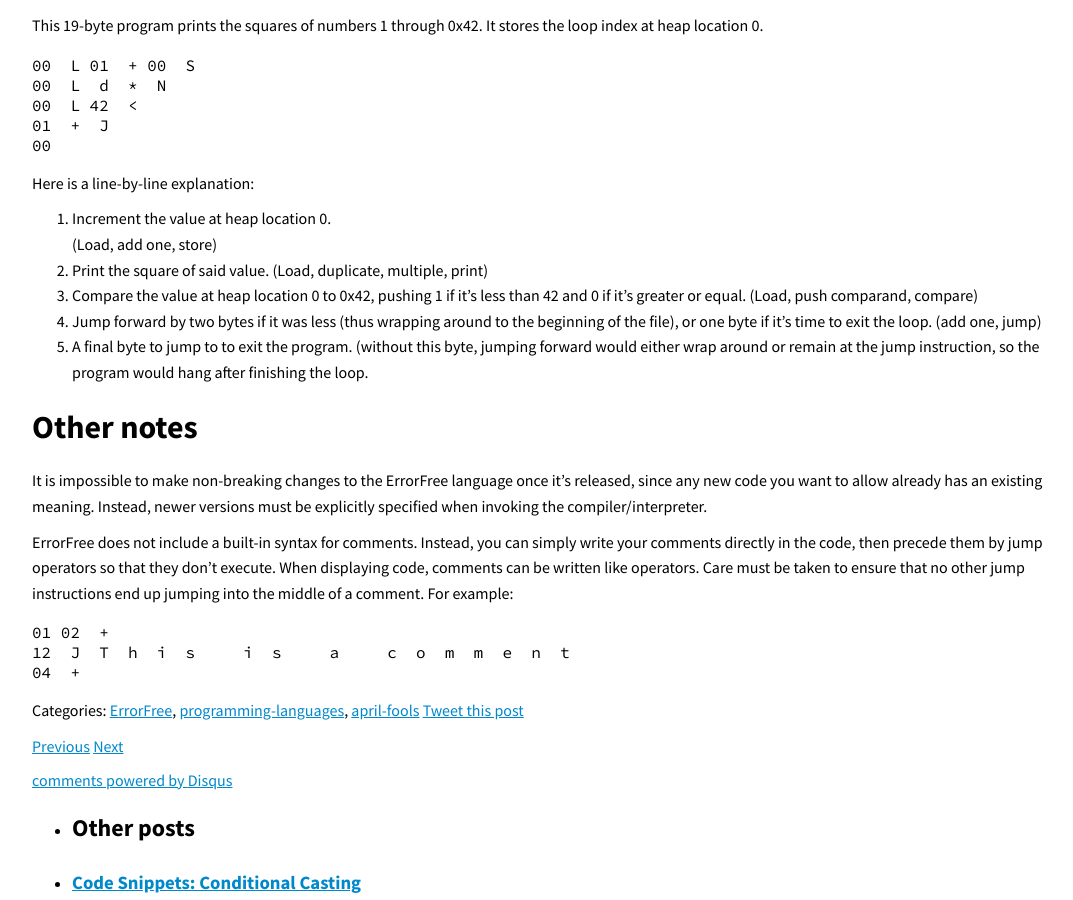
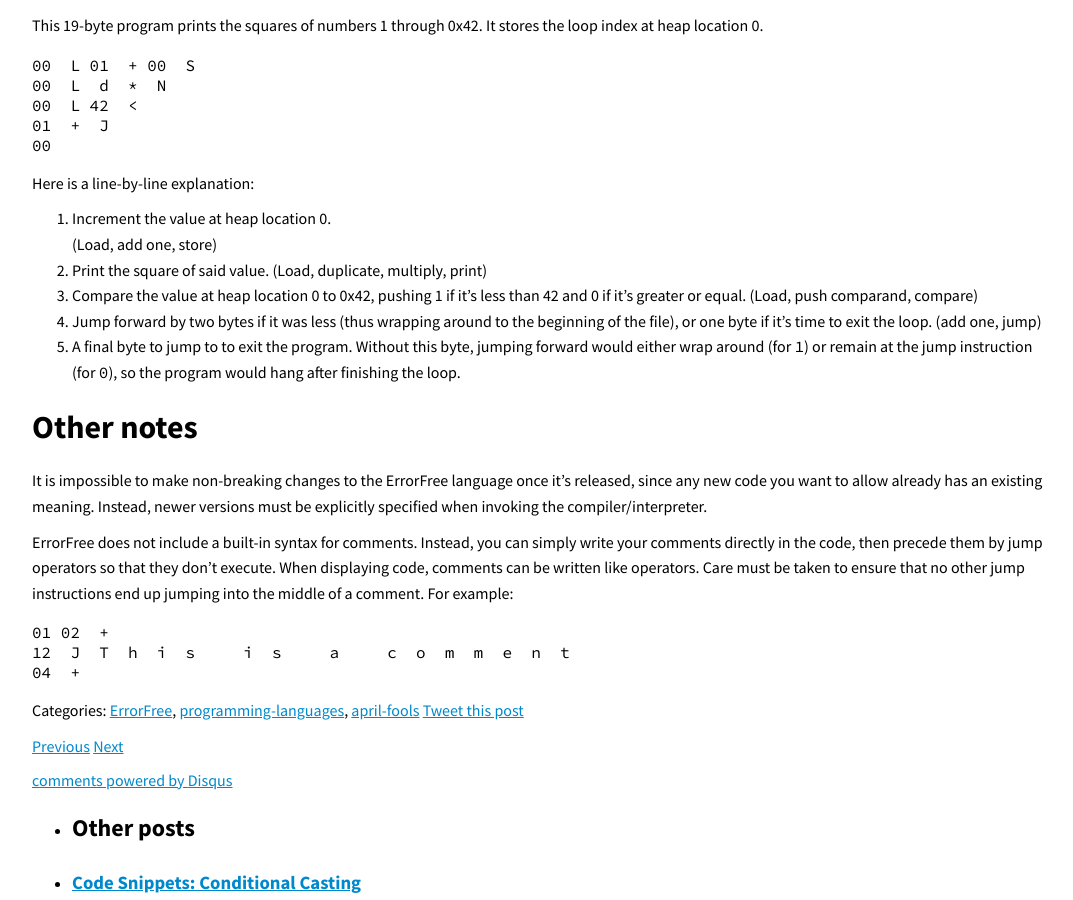
Before and after one commit to SLaks/SLaks.Blog, a Jekyll site: the page built from _posts/2014-04-01-programming-without-errors-errorfree.md, in a window 1280 px wide and 900 px high, scrolled down 3797 px. Shown: the whole window, without its empty margins (96-1169 px from the left). Built offline with Jekyll 4.4.1, drawn with Linux system fonts in a browser that asks for light colours; Markdown is read by kramdown in place of the engine named in the settings; comment, search, counter and statistics services are not loaded.

Commit message:
Update post: Fix typos

```diff
--- a/_posts/2014-04-01-programming-without-errors-errorfree.md
+++ b/_posts/2014-04-01-programming-without-errors-errorfree.md
@@ -136,12 +136,12 @@
  1. Increment the value at heap location 0.
     (Load, add one, store)
  2. Print the square of said value.
-    (Load, duplicate, multiple, print)
+    (Load, duplicate, multiply, print)
  3. Compare the value at heap location 0 to 0x42, pushing 1 if it's less than 42 and 0 if it's greater or equal.
    (Load, push comparand, compare)
  4. Jump forward by two bytes if it was less (thus wrapping around to the beginning of the file), or one byte if it's time to exit the loop.
    (add one, jump)
- 5. A final byte to jump to to exit the program.  (without this byte, jumping forward would either wrap around or remain at the jump instruction, so the program would hang after finishing the loop.
+ 5. A final byte to jump to to exit the program.  Without this byte, jumping forward would either wrap around (for `1`) or remain at the jump instruction (for `0`), so the program would hang after finishing the loop.
 
 #Other notes
 It is impossible to make non-breaking changes to the ErrorFree language once it's released, since any new code you want to allow already has an existing meaning.  Instead, newer versions must be explicitly specified when invoking the compiler/interpreter.
```
